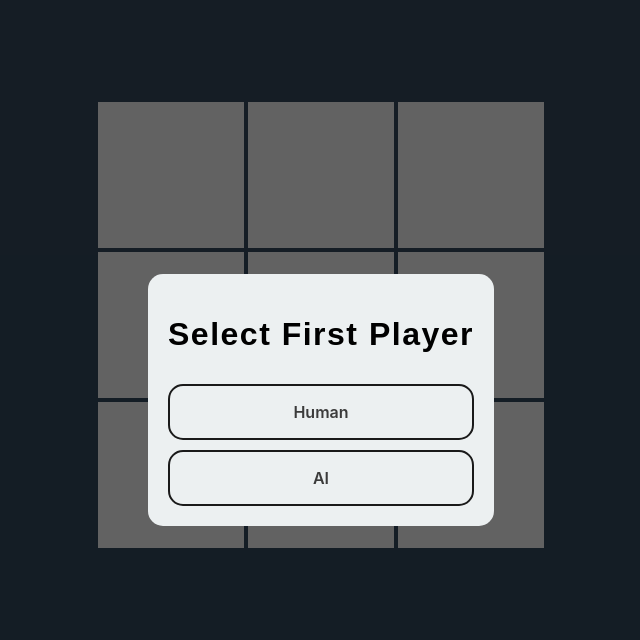
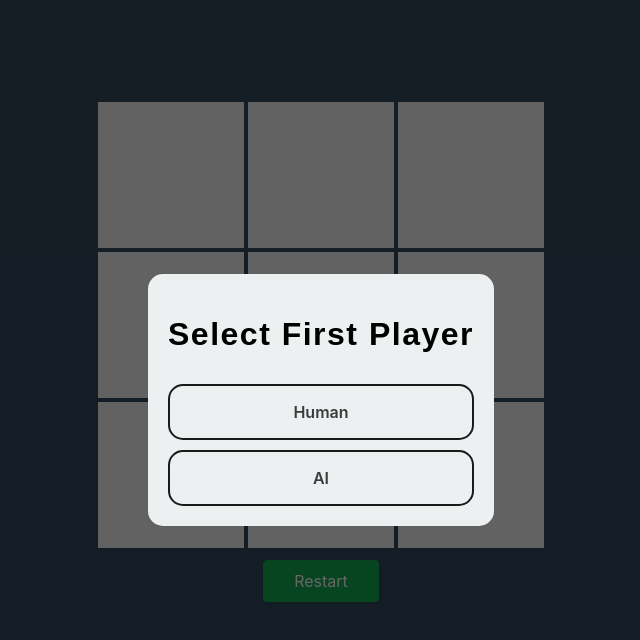
Before and after one commit to bchh325/tictactoe, a React (Create React App) app: page / in a window 1280 px wide. Shown: the top 640 px of the page, without its empty margins (319-959 px from the left). Built offline with nearby package versions, Linux system fonts and the light colour scheme.

Commit message:
added game restart function

```diff
--- a/src/App.js
+++ b/src/App.js
@@ -10,6 +10,13 @@ function App() {
   const [player, setPlayer] = useState([""])
   const [currentTurn, setCurrentTurn] = useState([""])
 
+
+  const reset = () => {
+    setPlayer([""])
+    setCurrentTurn([""])
+    setWinner("")
+    setStart(false)
+  }
   const handleCurrentTurn = () => {
     setCurrentTurn([currentTurn[0] === "X" ? "O" : "X"])
     console.log(currentTurn)
@@ -28,7 +35,7 @@ function App() {
 
   return (
     <div className="App">
-      <div className={`${start == true ? "disable" : "StartScreen"}`}>
+      <div className={`${start === true ? "disable" : "StartScreen"}`}>
         <StartScreen handlePlayer={handlePlayer}/>
       </div>
       <div className="GameContainer">
@@ -37,7 +44,7 @@ function App() {
             {winner} wins!
           </div>
         </div>
-        <GameBoard handleWinner={handleWinner} handleCurrentTurn={handleCurrentTurn} currentTurn={currentTurn}/>
+        <GameBoard handleWinner={handleWinner} handleCurrentTurn={handleCurrentTurn} currentTurn={currentTurn} reset={reset}/>
       </div>
     </div>
   );
--- a/src/components/GameBoard.jsx
+++ b/src/components/GameBoard.jsx
@@ -5,7 +5,7 @@ import Square from './Square';
 import _, { first } from "lodash";
 import { getSelectionRange } from '@testing-library/user-event/dist/utils';
 
-export default function GameBoard({ handleWinner, handleCurrentTurn, currentTurn }) {
+export default function GameBoard({ handleWinner, handleCurrentTurn, currentTurn, reset }) {
 
     const [movesLeft, setMovesLeft] = useState(true)
     const [gameEnd, setGameEnd] = useState(false)
@@ -20,6 +20,15 @@ export default function GameBoard({ handleWinner, handleCurrentTurn, currentTurn
         { id: 8, pos: [2, 1], value: "", },
         { id: 9, pos: [2, 2], value: "", }
     ])
+
+    let resetGame = () => {
+        reset()
+        setMovesLeft(true)
+        setGameEnd(false)
+        gamePositions.forEach((e, i, arr) => {
+            arr[i].value = ""
+        })
+    }
 
     let checkGameState = (board) => {
         const diagonals = [[1, 5, 9], [3, 5, 7]]
@@ -335,8 +344,11 @@ export default function GameBoard({ handleWinner, handleCurrentTurn, currentTurn
     }
 
     return (
-        <div className={styles.board}>
-            {gamePositions.map((pos) => (<Square key={pos.id} id={pos.id} value={pos.value} handleGamePositions={handleGamePositions} gameEnd={gameEnd} />))}
+        <div>
+            <div className={styles.board}>
+                {gamePositions.map((pos) => (<Square key={pos.id} id={pos.id} value={pos.value} handleGamePositions={handleGamePositions} gameEnd={gameEnd} />))}
+            </div>
+            <button className={styles.restart} onClick={() => resetGame()}>Restart</button>
         </div>
     )
 }
```
